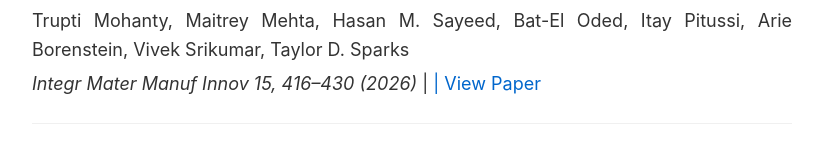
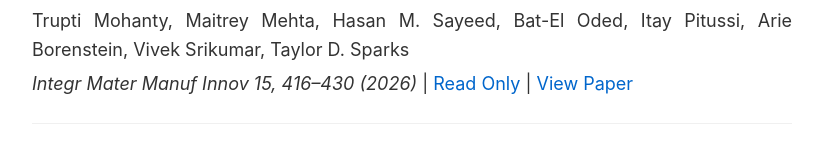
Before and after one commit to truptimohanty/truptimohanty.github.io, a plain HTML site: page index.html in a window 1280 px wide. Shown: the part 2264-2417 px from the top of the page, without its empty margins (228-1051 px from the left). Drawn offline with Linux system fonts and the light colour scheme.

Commit message:
Fix typo in link

```diff
--- a/index.html
+++ b/index.html
@@ -72,7 +72,7 @@
             <div class="publication">
                 <h4>CrysText: A Generative AI Approach for Text-Conditioned Crystal Structure Generation using LLM</h4>
                 <p>Trupti Mohanty, Maitrey Mehta, Hasan M. Sayeed, Bat-El Oded, Itay Pitussi, Arie Borenstein, Vivek Srikumar, Taylor D. Sparks</p>
-                <p><em>Integr Mater Manuf Innov 15, 416–430 (2026)</em> | <a href="https://rdcu.be/e9kBt" taget = "_blank"Read Only</a> | <a href="https://link.springer.com/article/10.1007/s40192-026-00451-8" target="_blank">View Paper</a></p>
+                <p><em>Integr Mater Manuf Innov 15, 416–430 (2026)</em> | <a href="https://rdcu.be/e9kBt" taget = "_blank"> Read Only</a> | <a href="https://link.springer.com/article/10.1007/s40192-026-00451-8" target="_blank">View Paper</a></p>
             </div
 
             <div class="publication">
```
